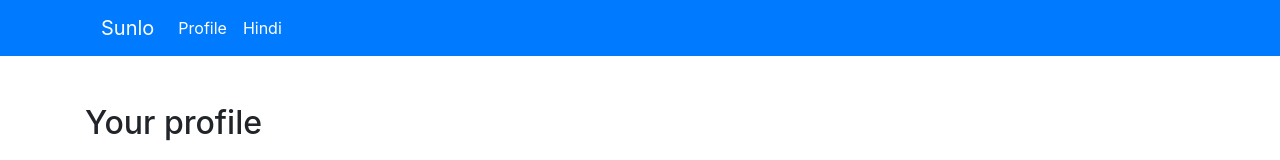
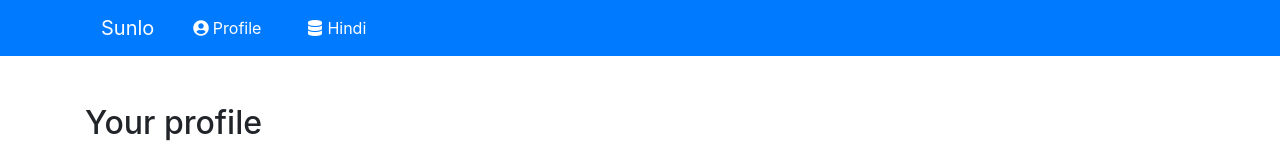
Before and after one commit to michaelsnook/react-sunlo, a React (Create React App) app: page /profile in a window 1280 px wide. Shown: the top 160 px of the page. Built offline with nearby package versions, Linux system fonts and the light colour scheme; no server answers.

Commit message:
Add Font Awesome icons

```diff
--- a/package.json
+++ b/package.json
@@ -3,6 +3,7 @@
   "version": "0.1.0",
   "private": true,
   "dependencies": {
+    "@fortawesome/fontawesome-free": "^5.8.1",
     "bootstrap": "^4.3.1",
     "jquery": "^3.4.0",
     "popper.js": "^1.15.0",
--- a/src/components/Navbar.js
+++ b/src/components/Navbar.js
@@ -11,8 +11,12 @@ const Navbar = () => (
         </button>
         <div className="collapse navbar-collapse" id="navbarNavAltMarkup">
           <div className="navbar-nav">
-            <Link to={`/profile`} className="nav-item nav-link active">Profile</Link>
-            <Link to={`/deck/Hindi`} className="nav-item nav-link active">Hindi</Link>
+            <Link to={`/profile`} className="nav-item nav-link active">
+              <i class="fas fa-user-circle col-2"></i> Profile
+            </Link>
+            <Link to={`/deck/Hindi`} className="nav-item nav-link active">
+              <i class="fas fa-database col-2"></i> Hindi
+            </Link>
           </div>
         </div>
       </nav>
--- a/src/index.js
+++ b/src/index.js
@@ -6,6 +6,7 @@ import * as serviceWorker from './serviceWorker';
 // import Bootstrap
 import 'bootstrap/dist/css/bootstrap.css';
 import 'bootstrap/dist/js/bootstrap.js';
+import '@fortawesome/fontawesome-free/css/all.css';
 
 // our own styles
 import './index.css';
```
Also changed, not shown: 1 other file (tests, documents, lock files or other folders).
